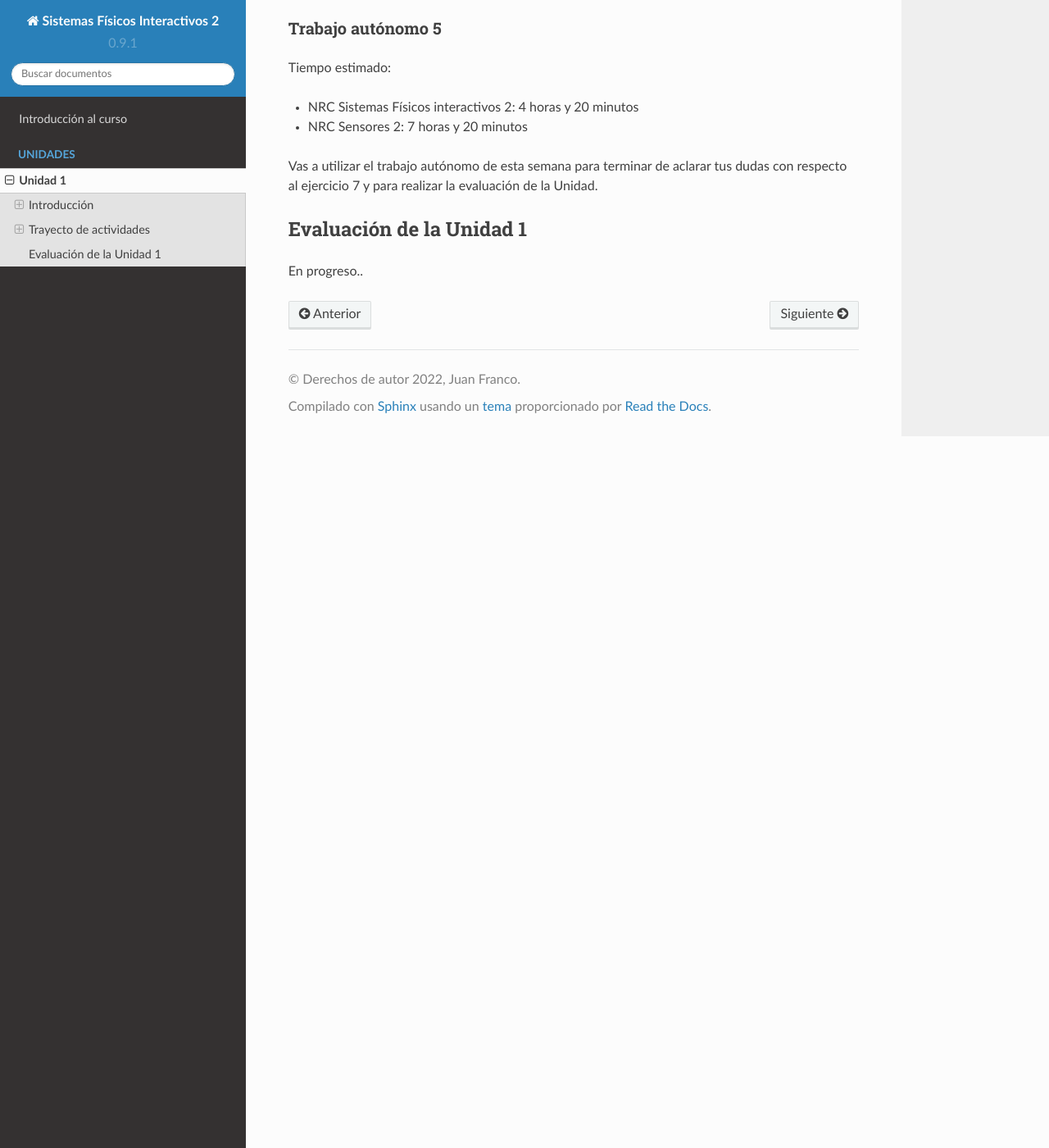
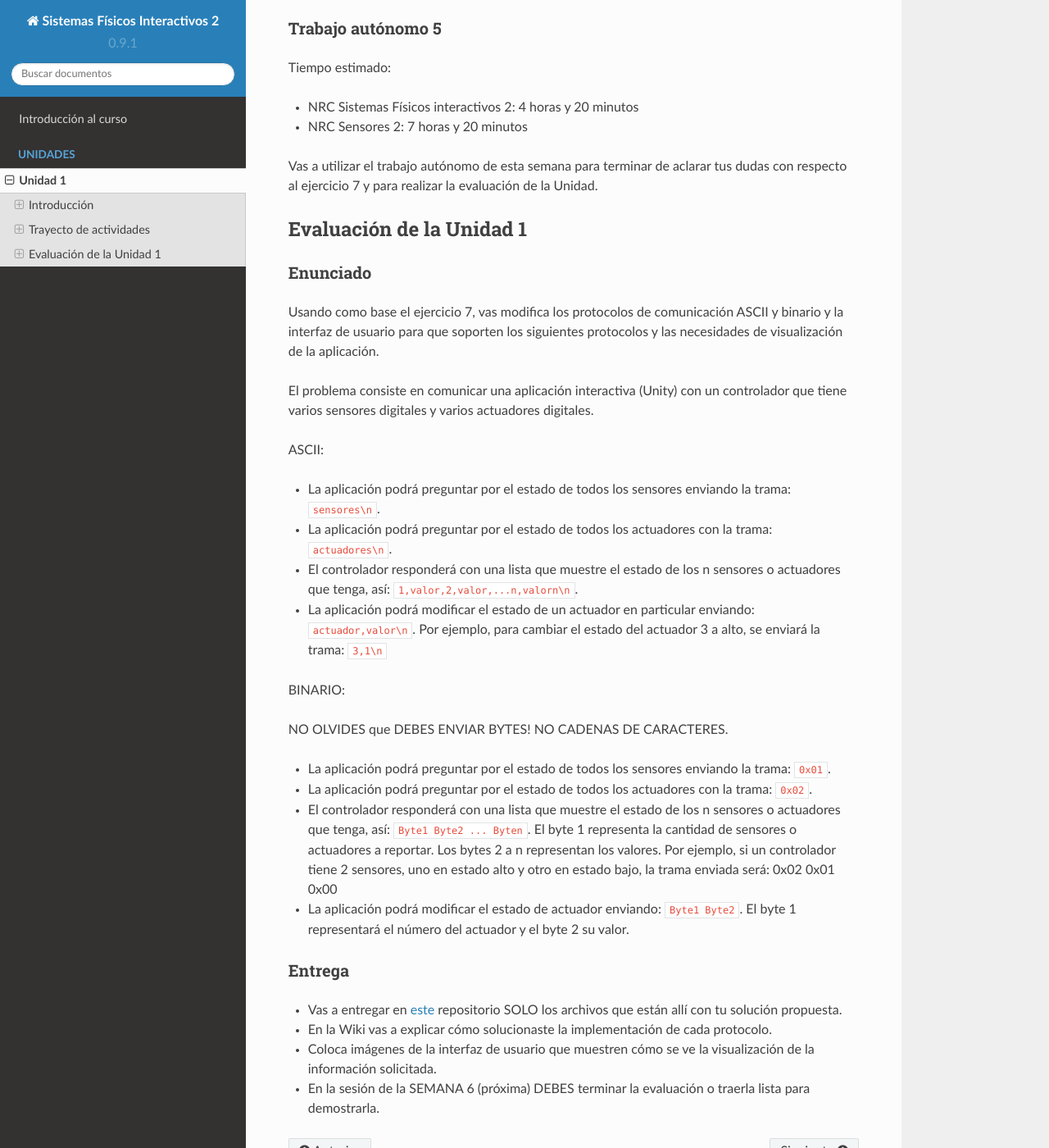
Before and after one commit to juanferfranco/SistemasFisicosInteractivos2, a Sphinx documentation site: the page built from docs/_unidad1/unidad1.rst, in a window 1280 px wide and 1400 px high, scrolled down 17038 px. Shown: the whole window at 82% size. Built offline with Sphinx 7.4.7 and the Read the Docs theme 2.0.0, drawn with Linux system fonts in a browser that asks for light colours.

Commit message:
Add unit 1 eval 1

```diff
--- a/docs/_unidad1/unidad1.rst
+++ b/docs/_unidad1/unidad1.rst
@@ -804,4 +804,51 @@ con respecto al ejercicio 7 y para realizar la evaluación de la Unidad.
 Evaluación de la Unidad 1
 ----------------------------
 
-En progreso..
+Enunciado
+************
+
+Usando como base el ejercicio 7, vas modifica los protocolos de comunicación ASCII y binario
+y la interfaz de usuario para que soporten los siguientes protocolos y las necesidades
+de visualización de la aplicación.
+
+El problema consiste en comunicar una aplicación interactiva (Unity) con un controlador
+que tiene varios sensores digitales y varios actuadores digitales.
+
+ASCII:
+
+* La aplicación podrá preguntar por el estado de todos los sensores enviando la trama:
+  ``sensores\n``.
+* La aplicación podrá preguntar por el estado de todos los actuadores con la trama:
+  ``actuadores\n``.
+* El controlador responderá con una lista que muestre el estado de los n sensores o
+  actuadores que tenga, así: ``1,valor,2,valor,...n,valorn\n``.
+* La aplicación podrá modificar el estado de un actuador en particular enviando:
+  ``actuador,valor\n``. Por ejemplo, para cambiar el estado del actuador 3 a alto,
+  se enviará la trama: ``3,1\n``
+
+BINARIO:
+
+NO OLVIDES que DEBES ENVIAR BYTES! NO CADENAS DE CARACTERES.
+
+* La aplicación podrá preguntar por el estado de todos los sensores enviando la trama:
+  ``0x01``.
+* La aplicación podrá preguntar por el estado de todos los actuadores con la trama:
+  ``0x02``.
+* El controlador responderá con una lista que muestre el estado de los n sensores o
+  actuadores que tenga, así: ``Byte1 Byte2 ... Byten``. El byte 1 representa la cantidad
+  de sensores o actuadores a reportar. Los bytes 2 a n representan los valores. Por ejemplo,
+  si un controlador tiene 2 sensores, uno en estado alto y otro en estado bajo, la trama
+  enviada será: 0x02 0x01 0x00
+* La aplicación podrá modificar el estado de actuador enviando: ``Byte1 Byte2``. El byte
+  1 representará el número del actuador y el byte 2 su valor.
+
+Entrega
+*********
+
+* Vas a entregar en `este <https://classroom.github.com/a/S0AR95-S>`__ repositorio SOLO
+  los archivos que están allí con tu solución propuesta.
+* En la Wiki vas a explicar cómo solucionaste la implementación de cada protocolo.
+* Coloca imágenes de la interfaz de usuario que muestren cómo se ve la visualización
+  de la información solicitada.
+* En la sesión de la SEMANA 6 (próxima) DEBES terminar la evaluación o traerla lista
+  para demostrarla.
```
